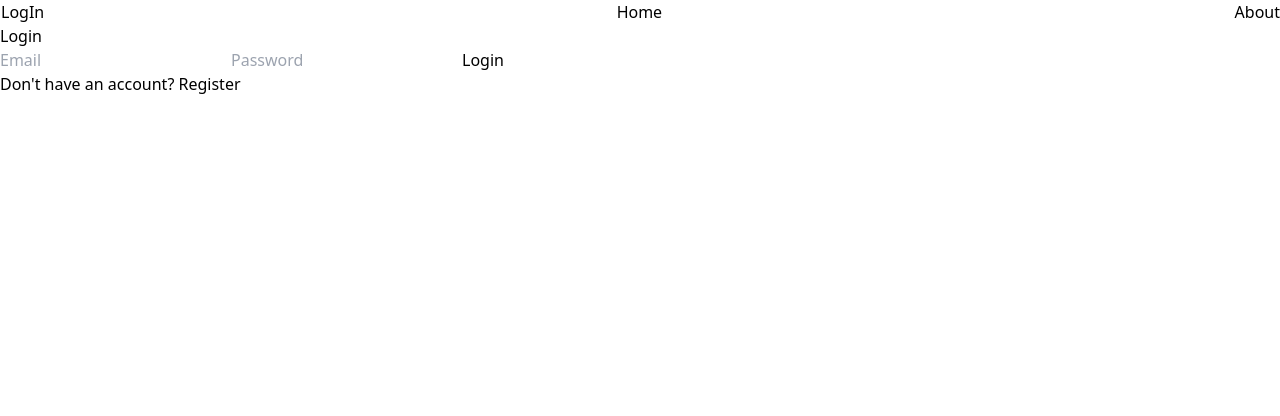
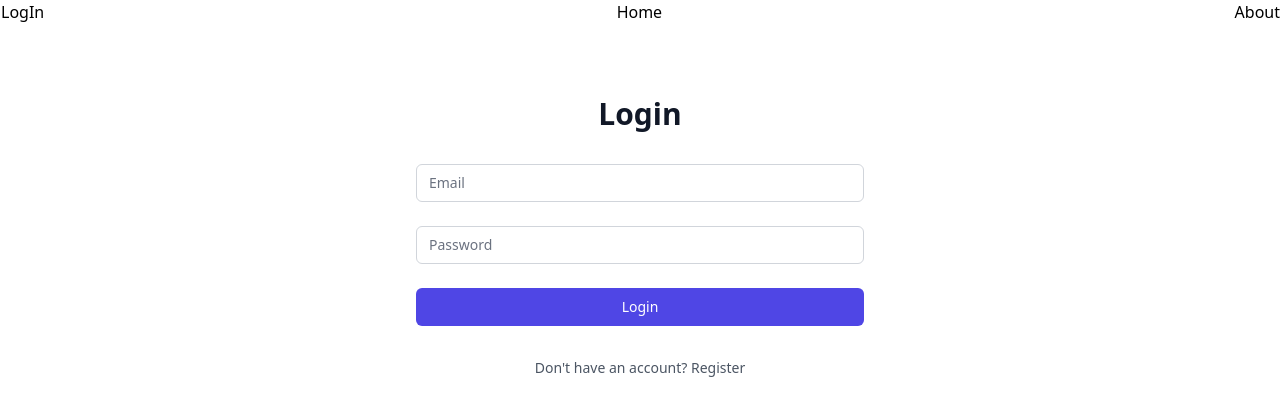
Before and after one commit to sammygithaiga/Broad-walk-Empire, a React (Vite) app: page / in a window 1280 px wide. Shown: the top 416 px of the page. Built offline with nearby package versions, Linux system fonts and the light colour scheme.

Commit message:
Update LogIn.jsx

```diff
--- a/src/routes/LogIn.jsx
+++ b/src/routes/LogIn.jsx
@@ -9,25 +9,57 @@ const LogIn = ({ onLogin, onRegister }) => {
   const handleSubmit = (e) => {
     e.preventDefault();
     if (isRegistering) {
-      onRegister({ email, password });
+      onRegister({ name,email, password });
     } else {
-      onLogin({ email, password });
+      onLogin({name, email, password });
+
     }
+
   };
 
   return (
-    <div>
-         <Navbar/>
-      <h2>{isRegistering ? 'Register' : 'Login'}</h2>
-      <form onSubmit={handleSubmit}>
-        <input type="email" placeholder="Email" value={email} onChange={(e) => setEmail(e.target.value)} required />
-        <input type="password" placeholder="Password" value={password} onChange={(e) => setPassword(e.target.value)} required />
-        <button type="submit">{isRegistering ? 'Register' : 'Login'}</button>
-      </form>
-      <p onClick={() => setIsRegistering(!isRegistering)}>
-        {isRegistering ? 'Already have an account? Login' : 'Don\'t have an account? Register'}
-      </p>
+    <div className="min-h-screen bg-aqua-200">
+      <Navbar />
+      <div className="flex items-center justify-center py-12 px-4 sm:px-6 lg:px-8">
+        <div className="max-w-md w-full space-y-8">
+          <div>
+            <h2 className="mt-6 text-center text-3xl font-extrabold text-gray-900">
+              {isRegistering ? 'Register' : 'Login'}
+            </h2>
+          </div>
+          <form className="mt-8 space-y-6" onSubmit={handleSubmit}>
 
+            <input
+              type="email"
+              placeholder="Email"
+              value={email}
+              onChange={(e) => setEmail(e.target.value)}
+              required
+              className="appearance-none rounded-md relative block w-full px-3 py-2 border border-gray-300 placeholder-gray-500 text-gray-900 focus:outline-none focus:ring-indigo-500 focus:border-indigo-500 focus:z-10 sm:text-sm"
+            />
+            <input
+              type="password"
+              placeholder="Password"
+              value={password}
+              onChange={(e) => setPassword(e.target.value)}
+              required
+              className="appearance-none rounded-md relative block w-full px-3 py-2 border border-gray-300 placeholder-gray-500 text-gray-900 focus:outline-none focus:ring-indigo-500 focus:border-indigo-500 focus:z-10 sm:text-sm mt-2"
+            />
+            <button
+              type="submit"
+              className="group relative w-full flex justify-center py-2 px-4 border border-transparent text-sm font-medium rounded-md text-white bg-indigo-600 hover:bg-indigo-700 focus:outline-none focus:ring-2 focus:ring-offset-2 focus:ring-indigo-500"
+            >
+              {isRegistering ? 'Register' : 'Login'}
+            </button>
+          </form>
+          <p
+            className="mt-2 text-center text-sm text-gray-600 cursor-pointer"
+            onClick={() => setIsRegistering(!isRegistering)}
+          >
+            {isRegistering ? 'Already have an account? Login' : 'Don\'t have an account? Register'}
+          </p>
+        </div>
+      </div>
     </div>
   );
 };
```
